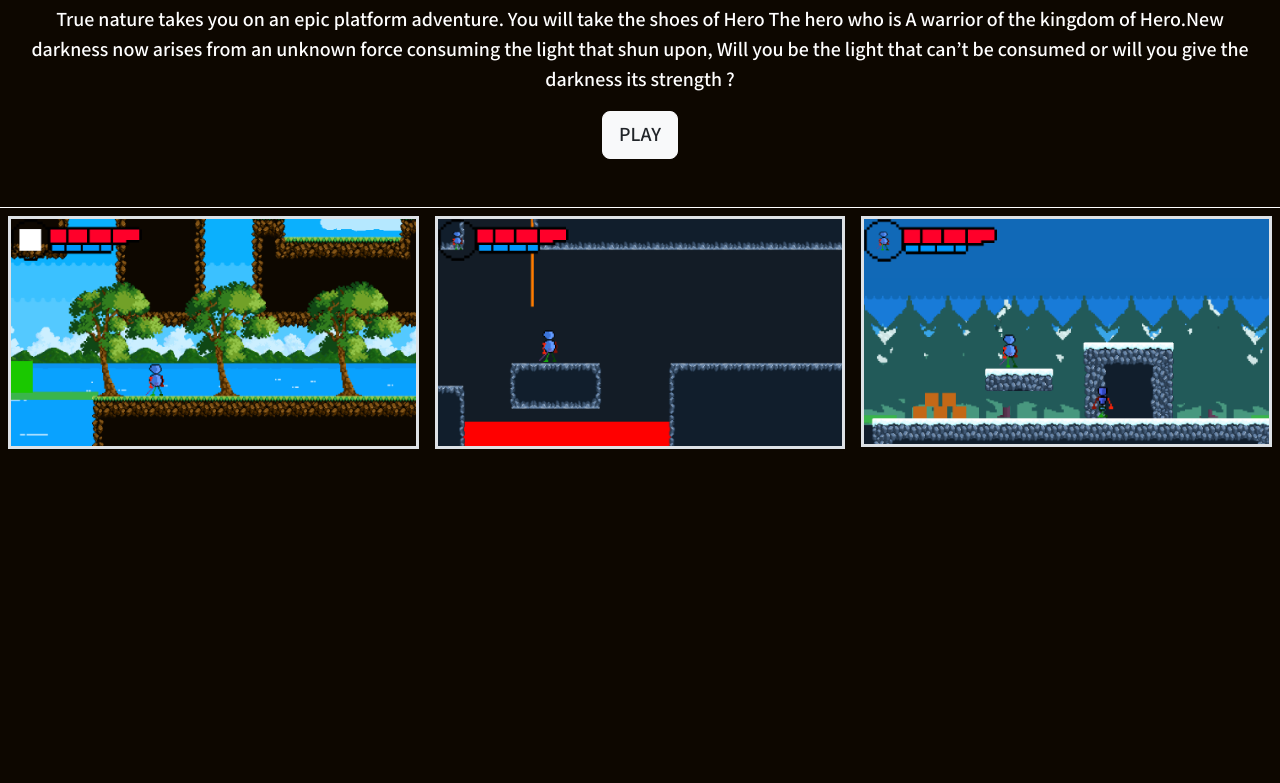
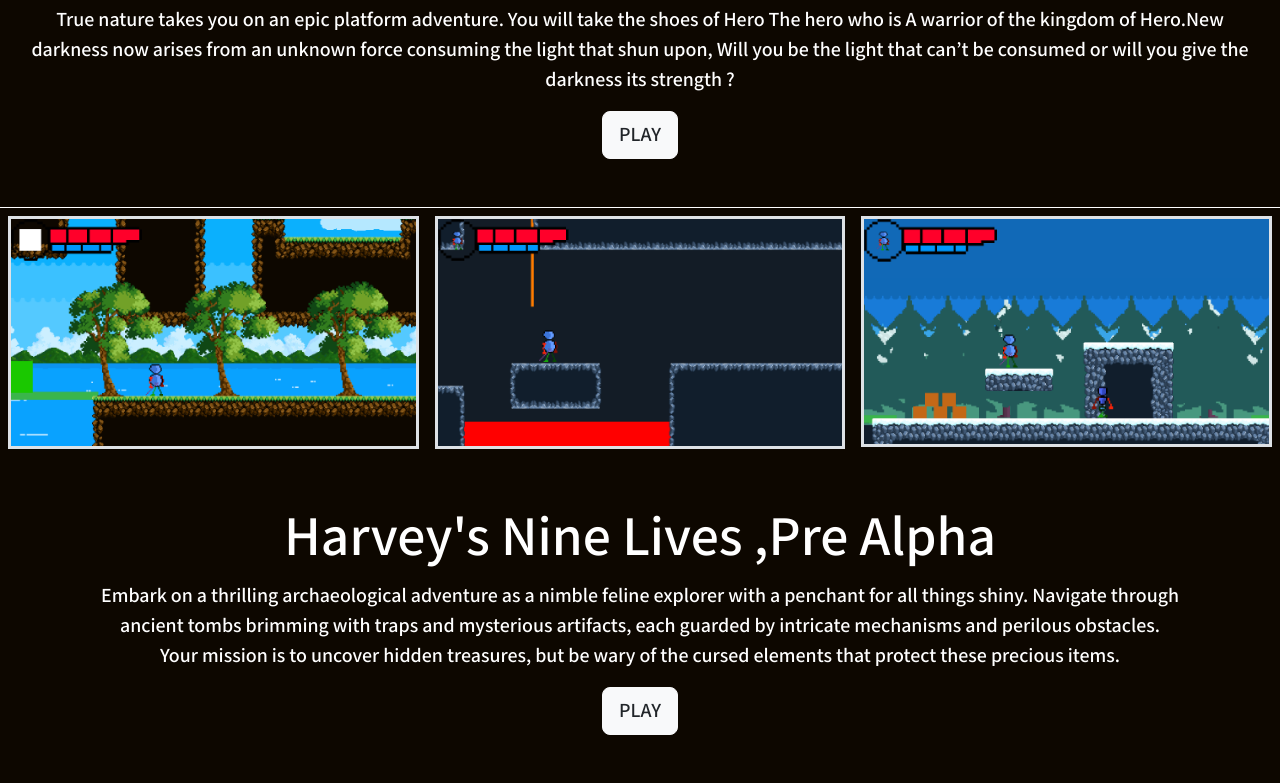
Before and after one commit to MrUniverse369/set8JamsWeb, a plain HTML site: page index.html in a window 1280 px wide. Shown: the part 2191-2974 px from the top of the page. Before the commit the page ends 2648 px from the top, so only its background shows below. Drawn offline with nearby package versions, Linux system fonts and the light colour scheme.

Commit message:
Revert "hnl ulr updated"
This reverts commit a00065fa01bd32cb282e7218ae11e7a4314c20f9.

```diff
--- a/index.html
+++ b/index.html
@@ -165,6 +165,20 @@
     </div>
   </div>
 
+    <!--HNL BRIEF-->
+    <div
+      class="row HNL container-fluid ps-0 pe-0 pt-5 pb-5 text-center text-white m-0"
+    >
+      <div class="col">
+        <h2 class="display-4">Harvey's Nine Lives ,Pre Alpha</h2>
+        <p class="lead">
+          Embark on a thrilling archaeological adventure as a nimble feline explorer with a penchant for all things shiny.
+           Navigate through <br> ancient tombs brimming with traps and mysterious artifacts, each guarded by intricate mechanisms
+           and perilous obstacles. <br> Your mission is to uncover hidden treasures, but be wary of the cursed elements that protect these precious items.
+        </p>
+        <a class="btn btn-lg btn-light text-dark" href="https://thamgamedevs.itch.io/haveys-nine-lives-feb16">PLAY</a>
+      </div>
+    </div>
 
     <script src="	https://cdn.jsdelivr.net/npm/bootstrap@5.3.1/dist/js/bootstrap.bundle.min.js"></script>
     <script src="index.js"></script>
```
Also changed, not shown: Hnl.html (+1 -1 lines).
